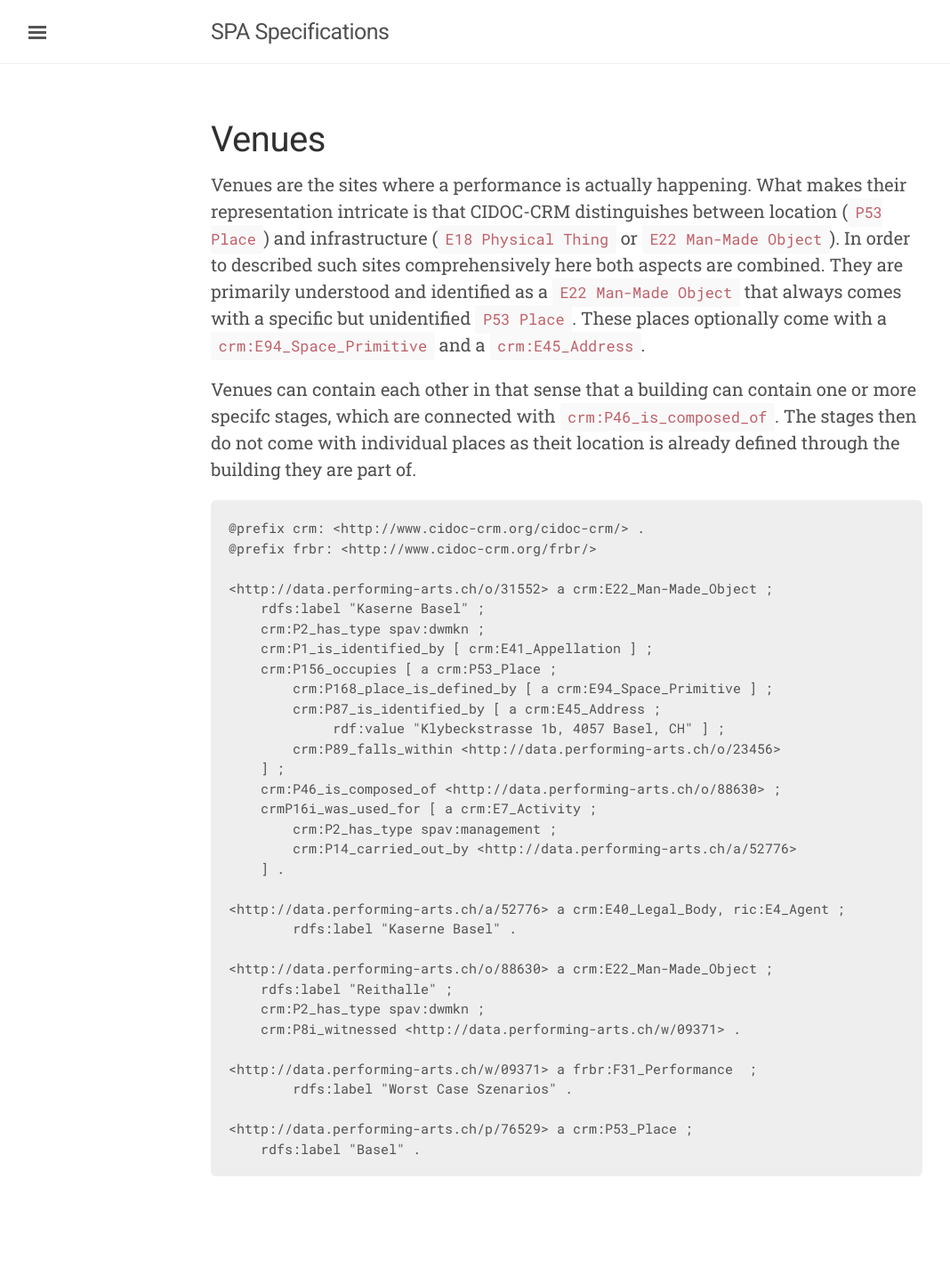
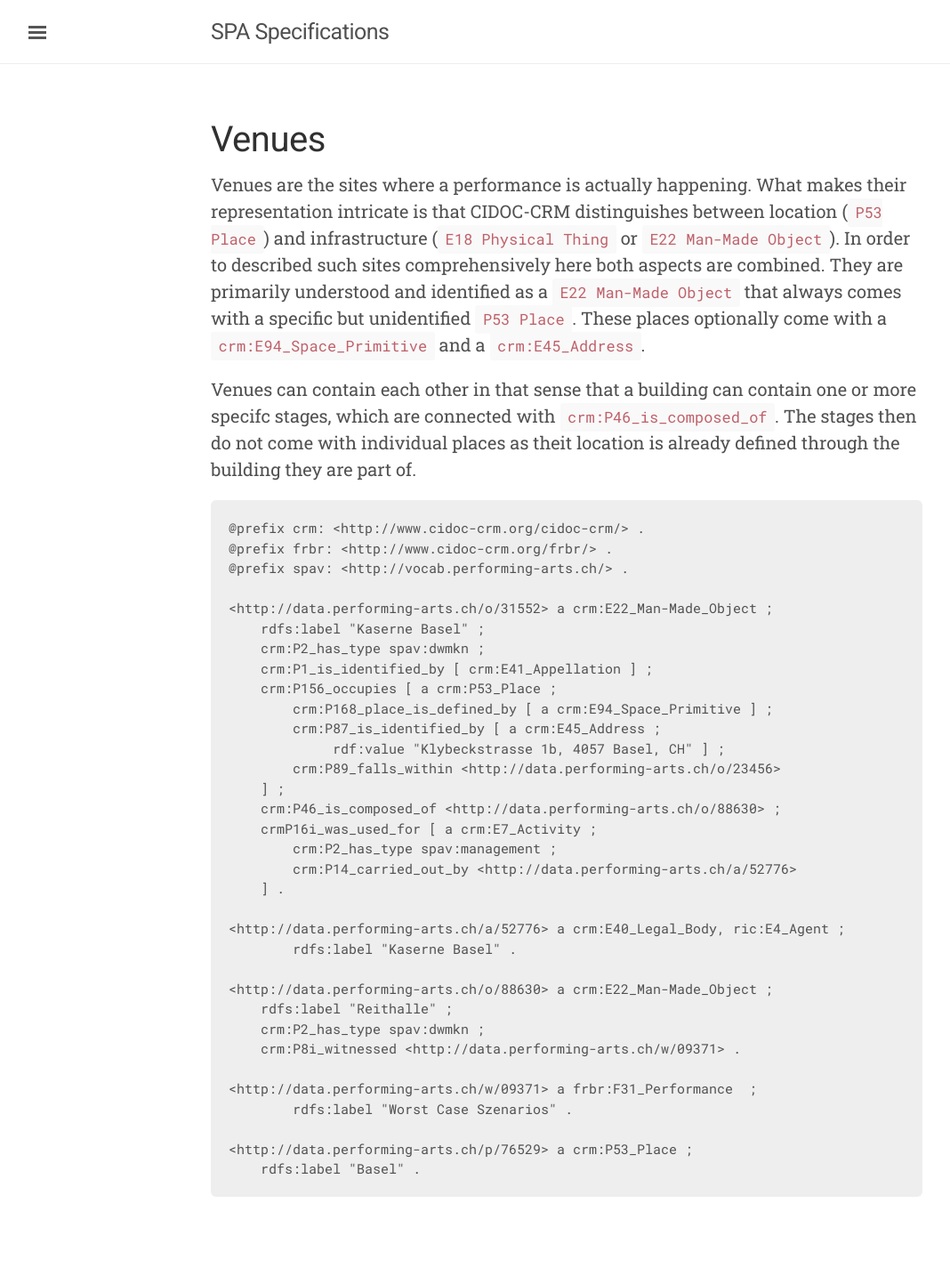
Before and after one commit to sapa/spa-specifications, a Jekyll site: the page built from venues.md, in a window 1280 px wide. Shown: the whole page at 89% size, without its empty margins (3-1071 px from the left). Built offline with Jekyll 4.4.1, drawn with Linux system fonts in a browser that asks for light colours; before the commit the page ends 1402 px from its top, so only the background shows below that.

Commit message:
added spav prefix

````diff
--- a/venues.md
+++ b/venues.md
@@ -9,7 +9,8 @@ Venues can contain each other in that sense that a building can contain one or m
 
 ```ttl
 @prefix crm: <http://www.cidoc-crm.org/cidoc-crm/> .
-@prefix frbr: <http://www.cidoc-crm.org/frbr/>
+@prefix frbr: <http://www.cidoc-crm.org/frbr/> .
+@prefix spav: <http://vocab.performing-arts.ch/> .
 
 <http://data.performing-arts.ch/o/31552> a crm:E22_Man-Made_Object ;
     rdfs:label "Kaserne Basel" ;
````
